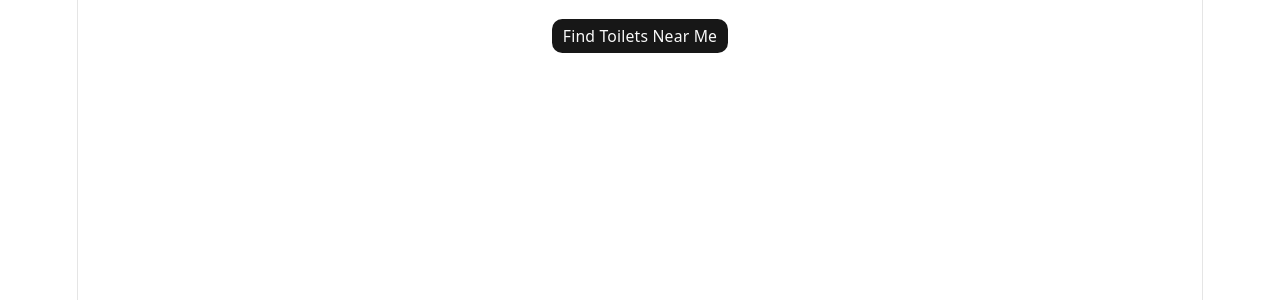
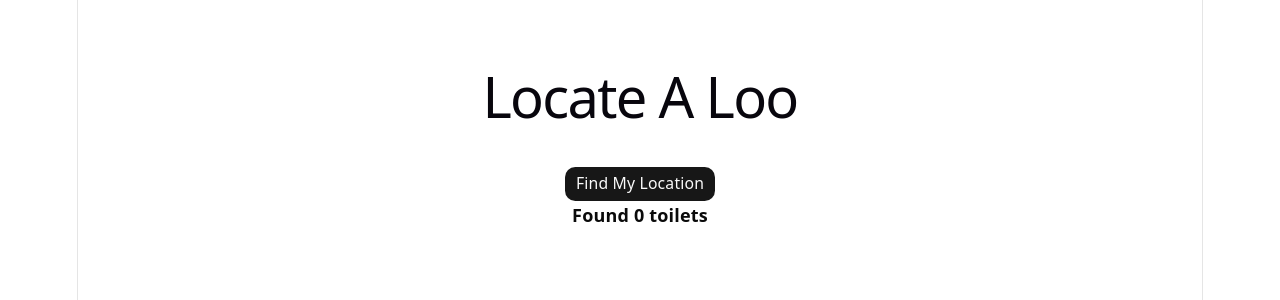
Before and after one commit to geejay81/locate-a-loo, a React (Vite) app: page / in a window 1280 px wide. Shown: the top 300 px of the page. Built offline with nearby package versions, Linux system fonts and the light colour scheme.

Commit message:
output list of toilets

```diff
--- a/src/App.tsx
+++ b/src/App.tsx
@@ -1,28 +1,93 @@
+import { useState } from "react";
+
 import { Button } from "@/components/ui/button";
-import { useGeolocation } from "./hooks/useGeolocation";
+import { useGeolocation } from "@/hooks/useGeolocation";
+import { findNearbyToilets } from "@/services/overpass";
+import type { Toilet } from "@/types/toilet";
+
+const pageTitle = "Locate A Loo";
 
 function App() {
-  const {
-  loading,
-  coordinates,
-  error,
-  getLocation,
-} = useGeolocation();
+  const { coordinates, loading, error, getLocation } = useGeolocation();
+
+  const [toilets, setToilets] = useState<Toilet[]>([]);
+  const [searching, setSearching] = useState(false);
+
+  const handleFindToilets = async () => {
+    getLocation();
+  };
+
+  const loadToilets = async () => {
+    if (!coordinates) return;
+
+    setSearching(true);
+
+    try {
+      const results = await findNearbyToilets(
+        coordinates.latitude,
+        coordinates.longitude
+      );
+
+      setToilets(results);
+
+      console.log(results);
+    } catch (err) {
+      console.error(err);
+    } finally {
+      setSearching(false);
+    }
+  };
 
   return (
-    <div className="p-4">
-      <Button onClick={getLocation} disabled={loading}>
-        {loading ? "Finding Location..." : "Find Toilets Near Me"}
+    <div className="p-6">
+      <h1 className="mb-4 text-2xl font-bold">
+        {pageTitle}
+      </h1>
+
+      <Button onClick={handleFindToilets} disabled={loading}>
+        Find My Location
       </Button>
+
       {coordinates && (
-      <div>
-        <p>Latitude: {coordinates.latitude}</p>
-        <p>Longitude: {coordinates.longitude}</p>
-      </div>
-    )}
-    {error && <p>Error: {error}</p>}
+        <>
+          <p className="mt-4">
+            Lat: {coordinates.latitude}
+          </p>
+
+          <p>
+            Lon: {coordinates.longitude}
+          </p>
+
+          <Button
+            className="mt-4"
+            onClick={loadToilets}
+          >
+            Find Nearby Toilets
+          </Button>
+        </>
+      )}
+
+      {searching && (
+        <p className="mt-4">Searching...</p>
+      )}
+
+      {error && (
+        <p className="mt-4 text-red-500">
+          {error}
+        </p>
+      )}
+
+      <p className="mt-4 font-semibold">
+        Found {toilets.length} toilets
+      </p>
+      <ul className="mt-2">
+        {toilets.map((toilet) => (
+          <li key={toilet.id}>
+            {toilet.name} - Lat: {toilet.latitude}, Lon: {toilet.longitude}
+          </li>
+        ))}
+      </ul>
     </div>
-
   );
 }
 
--- /dev/null
+++ b/src/services/overpass.ts
@@ -0,0 +1,36 @@
+import type { Toilet } from "@/types/toilet";
+
+export async function findNearbyToilets(
+  latitude: number,
+  longitude: number,
+  radius = 2000
+): Promise<Toilet[]> {
+  const query = `
+[out:json];
+(
+  node["amenity"="toilets"](around:${radius},${latitude},${longitude});
+);
+out body;
+`;
+
+  const response = await fetch(
+    "https://overpass-api.de/api/interpreter",
+    {
+      method: "POST",
+      body: query,
+    }
+  );
+
+  const data = await response.json();
+
+  // eslint-disable-next-line @typescript-eslint/no-explicit-any
+  return data.elements.map((element: any) => ({
+    id: element.id,
+    name: element.tags?.name ?? "Public Toilet",
+    latitude: element.lat,
+    longitude: element.lon,
+    wheelchair: element.tags?.wheelchair,
+    fee: element.tags?.fee,
+    changingTable: element.tags?.changing_table,
+  }));
+}
--- /dev/null
+++ b/src/types/toilet.ts
@@ -0,0 +1,9 @@
+export interface Toilet {
+  id: number;
+  name: string;
+  latitude: number;
+  longitude: number;
+  wheelchair?: string;
+  fee?: string;
+  changingTable?: string;
+}
```
